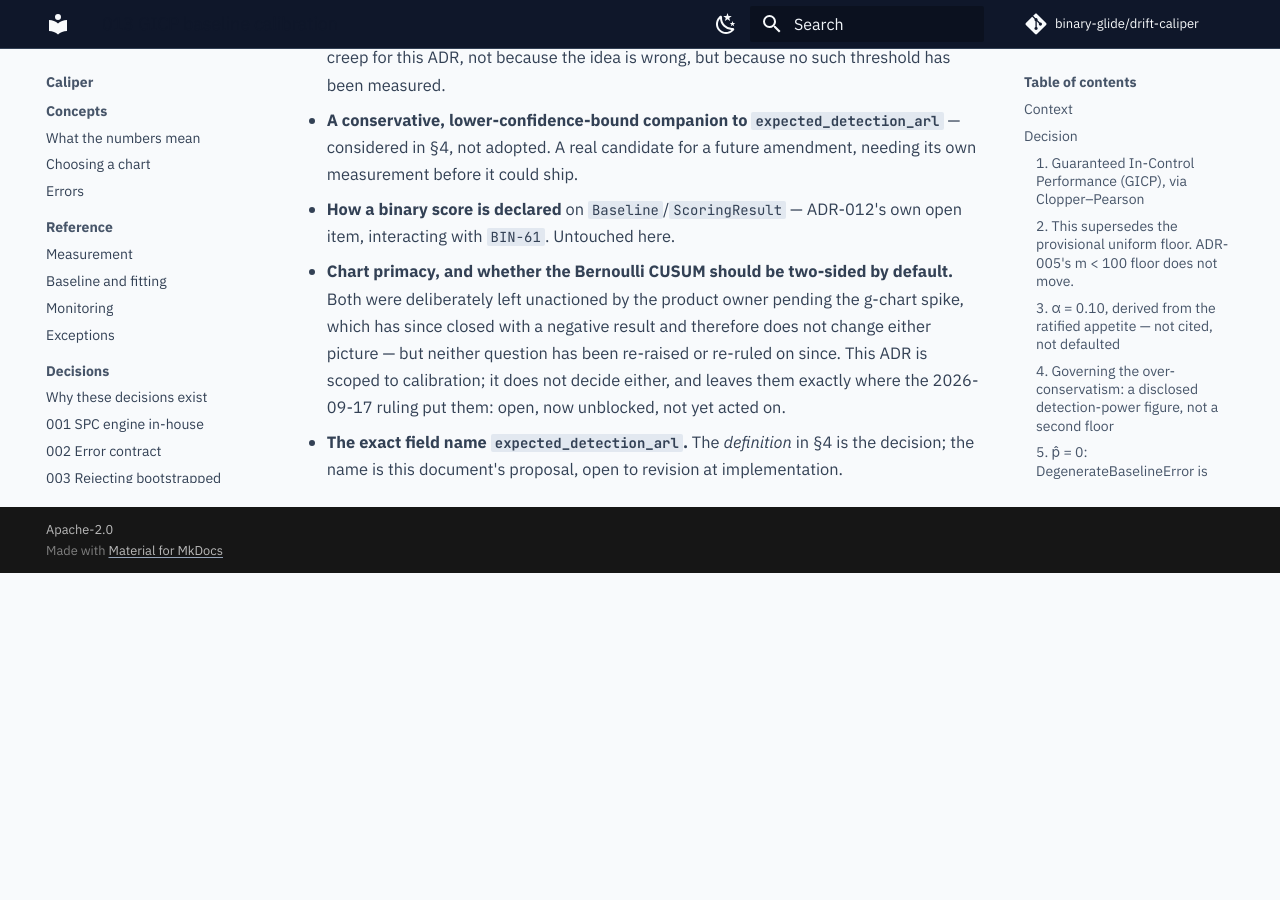
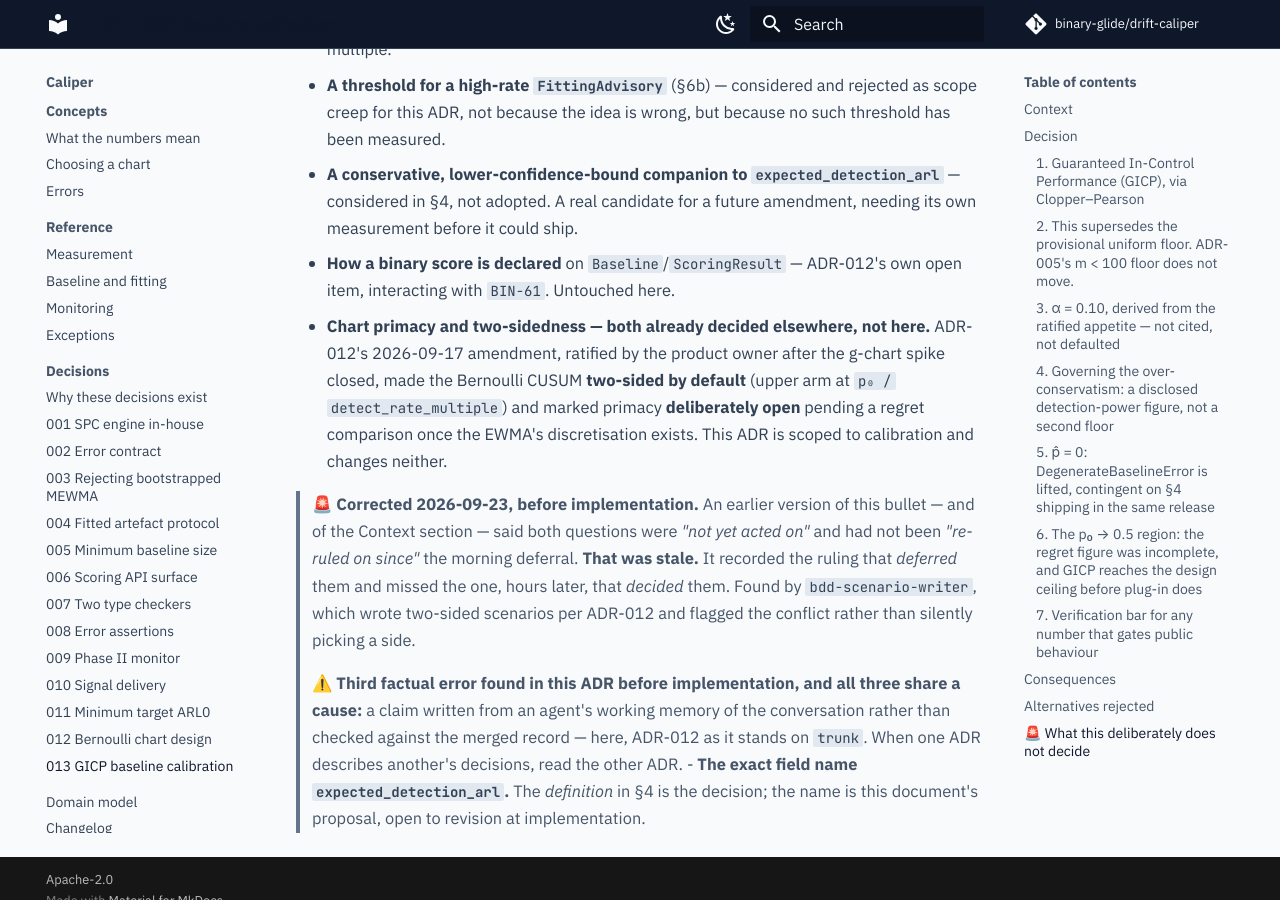
Before and after one commit to binary-glide/drift-caliper, an MkDocs documentation site: the page built from docs/architecture/adr/013-gicp-supersedes-the-provisional-baseline-floor.md, in a window 1280 px wide and 900 px high, scrolled down 14708 px. Built offline with MkDocs 1.6.1 and Material for MkDocs 9.7.7, drawn with Linux system fonts in a browser that asks for light colours; comment, search, counter and statistics services are not loaded; before the commit the page ends 15281 px from its top, so only the background shows below that; some of the changed text lies outside the part shown.

Commit message:
📝 docs(adr): ADR-013 recorded two decided questions as still open (#24)
ADR-013 said chart primacy and two-sidedness were "not yet acted on" and had
not been "re-ruled on since" the morning deferral. Both were decided hours
later in ADR-012's 2026-09-17 amendment, ratified after the g-chart spike
closed: two-sided by default, primacy deliberately open. ADR-013 recorded the
ruling that deferred them and missed the one that decided them. BIN-133.

Found by bdd-scenario-writer, which wrote two-sided scenarios per ADR-012 and
flagged the conflict rather than silently picking a side.

Third factual error in this ADR found before implementation, and all three
share a cause: a claim written from an agent's working memory of the
conversation rather than checked against the merged record. Recorded in the
ADR, with the rule it implies -- when one ADR describes another's decisions,
read the other ADR.

Also widens the code-memory ignore pattern to code_memory.db*. The exact name
covered the index but not its SQLite WAL-mode sidecars, and an 8 MB
write-ahead log was staged by git add -A before the large-file hook stopped
it. The index holds no private content -- it respects gitignore, and
CLAUDE.md is not among its 177 files -- but it is regenerated build output
and has no place in a public repository.


Claude-Session: https://claude.ai/code/session_01MDMAqXAx8B3S8rFkQPT9uM

Co-authored-by: Claude Opus 5.5 <noreply@anthropic.com>

```diff
--- a/docs/architecture/adr/013-gicp-supersedes-the-provisional-baseline-floor.md
+++ b/docs/architecture/adr/013-gicp-supersedes-the-provisional-baseline-floor.md
@@ -46,8 +46,10 @@ and, independently of that, a g-chart estimates the same `p₀` from the same
 `m` Bernoulli trials as the CUSUM does; the observed failure count is a
 sufficient statistic, so no reparameterisation of the same data can reduce
 the estimation-error problem the baseline floor exists to address. The
-g-chart does not change the binary picture. This ADR does not reopen
-primacy or two-sidedness — see §8.
+g-chart does not change the binary picture. Both deferred questions were
+then ruled on the same day, in **ADR-012's 2026-09-17 amendment**: the
+Bernoulli CUSUM is **two-sided by default**, and chart primacy is
+**deliberately open**. This ADR does not revisit either — see §8.
 
 **What does close the gap is a published method, found after that spike.**
 
@@ -674,13 +676,27 @@ new judgement call. A candidate for a future amendment.
   could ship.
 - **How a binary score is declared** on `Baseline`/`ScoringResult` —
   ADR-012's own open item, interacting with `BIN-61`. Untouched here.
-- **Chart primacy, and whether the Bernoulli CUSUM should be two-sided by
-  default.** Both were deliberately left unactioned by the product owner
-  pending the g-chart spike, which has since closed with a negative
-  result and therefore does not change either picture — but neither
-  question has been re-raised or re-ruled on since. This ADR is scoped to
-  calibration; it does not decide either, and leaves them exactly where
-  the 2026-09-17 ruling put them: open, now unblocked, not yet acted on.
+- **Chart primacy and two-sidedness — both already decided elsewhere, not
+  here.** ADR-012's 2026-09-17 amendment, ratified by the product owner after
+  the g-chart spike closed, made the Bernoulli CUSUM **two-sided by default**
+  (upper arm at `p₀ / detect_rate_multiple`) and marked primacy
+  **deliberately open** pending a regret comparison once the EWMA's
+  discretisation exists. This ADR is scoped to calibration and changes
+  neither.
+
+  > 🚨 **Corrected 2026-09-23, before implementation.** An earlier version
+  > of this bullet — and of the Context section — said both questions were
+  > *"not yet acted on"* and had not been *"re-ruled on since"* the
+  > morning deferral. **That was stale.** It recorded the ruling that
+  > *deferred* them and missed the one, hours later, that *decided* them.
+  > Found by `bdd-scenario-writer`, which wrote two-sided scenarios per
+  > ADR-012 and flagged the conflict rather than silently picking a side.
+  >
+  > ⚠️ **Third factual error found in this ADR before implementation, and
+  > all three share a cause:** a claim written from an agent's working
+  > memory of the conversation rather than checked against the merged
+  > record — here, ADR-012 as it stands on `trunk`. When one ADR describes
+  > another's decisions, read the other ADR.
 - **The exact field name `expected_detection_arl`.** The *definition* in
   §4 is the decision; the name is this document's proposal, open to
   revision at implementation.
```
Also changed, not shown: 1 other file.
